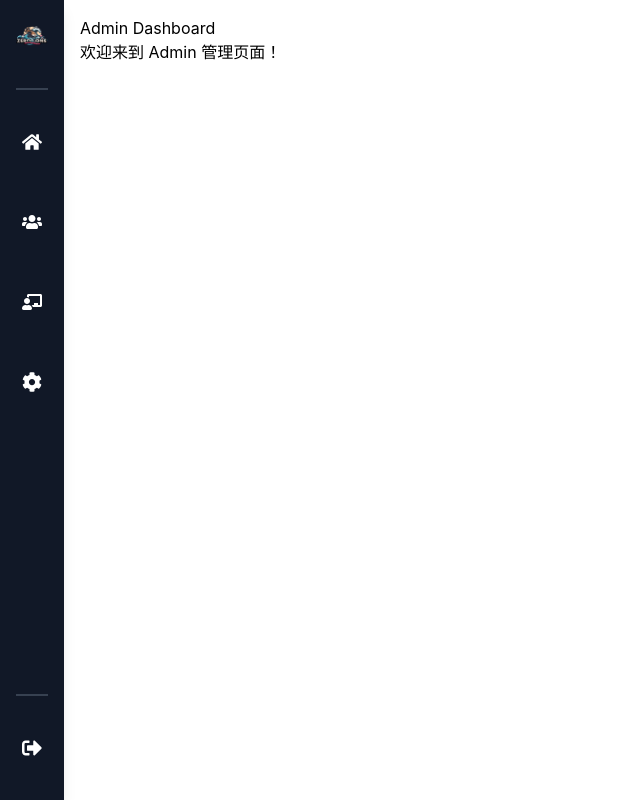
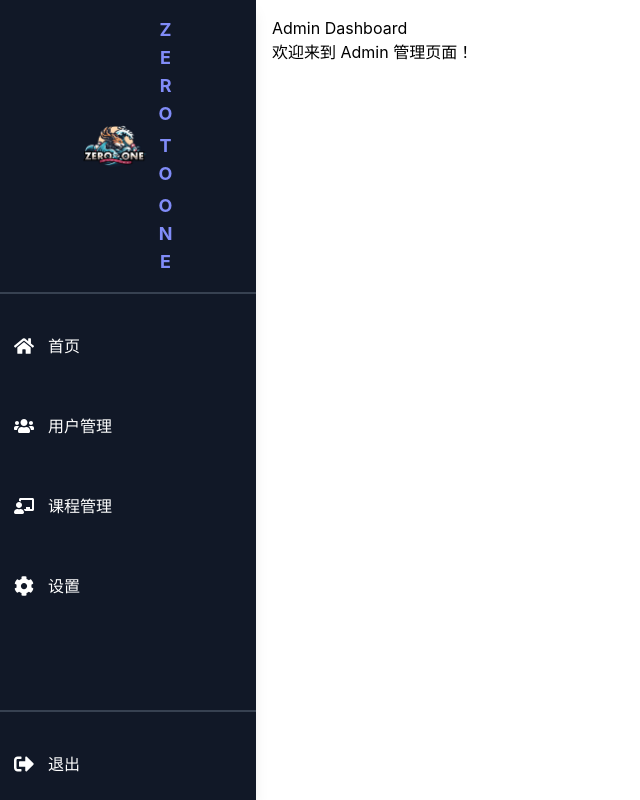
Before and after one commit to ztoswim/zero-to-one-system, a React (Create React App) app in the folder client/: page /admin in a window 1280 px wide. Shown: the whole page, without its empty margins (0-640 px from the left). Built offline with nearby package versions, Linux system fonts and the light colour scheme; sample sign-in values are in the browser's storage.

Commit message:
Update Sidebar.js

```diff
--- a/client/src/components/Sidebar.js
+++ b/client/src/components/Sidebar.js
@@ -26,38 +26,44 @@ const Sidebar = () => {
   return (
     <aside
       ref={menuRef}
-      className={`hidden lg:flex flex-col transition-all duration-300 ease-in-out h-screen p-4 bg-gray-900 text-white shadow-lg ${
+      className={`hidden lg:flex flex-col transition-all duration-300 ease-in-out h-screen bg-gray-900 text-white shadow-lg ${
         isCollapsed ? "w-16" : "w-64"
       }`}
       onMouseEnter={handleMouseEnter}
       onMouseLeave={handleMouseLeave}
     >
-      {/* 顶部+中间+底部布局 */}
+      {/* Sidebar内容整体上下分布 */}
       <div className="flex flex-col h-full justify-between">
-        {/* 顶部 Logo+文字区域（左右布局） */}
-        <div className="flex items-center justify-center">
+        {/* 顶部 Logo + ZERO TO ONE（展开时） */}
+        <div className="flex flex-col items-center">
+          <div className="flex items-center mt-4">
             <img
               src={Logo}
               alt="Logo"
               className={`transition-all duration-300 ease-in-out ${
-              isCollapsed ? "w-10 h-10" : "w-12 h-12"
+                isCollapsed ? "w-10 h-10" : "w-16 h-16"
               } object-contain`}
             />
             {!isCollapsed && (
-            <div className="ml-2 flex flex-col text-lg font-bold tracking-wider uppercase text-indigo-400 leading-tight">
-              <span>ZERO</span>
-              <span>TO</span>
-              <span>ONE</span>
+              <div className="flex flex-col items-center ml-3 text-lg font-bold tracking-wider uppercase text-indigo-400">
+                <span>Z</span>
+                <span>E</span>
+                <span>R</span>
+                <span>O</span>
+                <span className="mt-1">T</span>
+                <span>O</span>
+                <span className="mt-1">O</span>
+                <span>N</span>
+                <span>E</span>
               </div>
             )}
           </div>
 
-        {/* 中间分割线和菜单 */}
-        <div className="flex-1 mt-4">
-          <div className="border-t-2 border-gray-700 my-4"></div>
+          <div className="w-full border-t-2 border-gray-700 my-4"></div>
+        </div>
 
-          {/* 导航菜单 */}
-          <nav className="space-y-2">
+        {/* 中间菜单 */}
+        <nav className="flex-1 space-y-2">
           {menuConfig
             .filter(({ role: r }) => r.includes(role))
             .map(({ label, icon, path }) => (
@@ -65,25 +71,27 @@ const Sidebar = () => {
                 key={path}
                 onClick={() => navigate(path)}
                 className={`flex items-center w-full rounded-md py-3 transition-all duration-200 ease-in-out ${
-                    location.pathname === path ? "bg-indigo-700" : "hover:bg-indigo-600"
+                  location.pathname === path
+                    ? "bg-indigo-700"
+                    : "hover:bg-indigo-600"
                 }`}
               >
-                  {/* 图标容器 - 居中对齐固定宽高 */}
+                {/* 图标 - 固定宽高居中 */}
                 <div className="flex items-center justify-center w-12 h-12 text-xl">
                   {icon}
                 </div>
-                  {/* 文字（收起时隐藏） */}
                 {!isCollapsed && (
-                    <span className="text-base whitespace-nowrap">{label}</span>
+                  <span className="text-base whitespace-nowrap">
+                    {label}
+                  </span>
                 )}
               </button>
             ))}
         </nav>
-        </div>
 
-        {/* 底部分割线和退出按钮 */}
+        {/* 底部分割线 + 退出按钮 */}
         <div className="mt-auto">
-          <div className="border-t-2 border-gray-700 mb-4"></div>
+          <div className="w-full border-t-2 border-gray-700 mb-4"></div>
           <button
             onClick={handleLogout}
             className="flex items-center w-full rounded-md py-3 transition-all duration-200 ease-in-out hover:bg-red-600"
```
Lines whose indentation alone changed are shown as unchanged.
